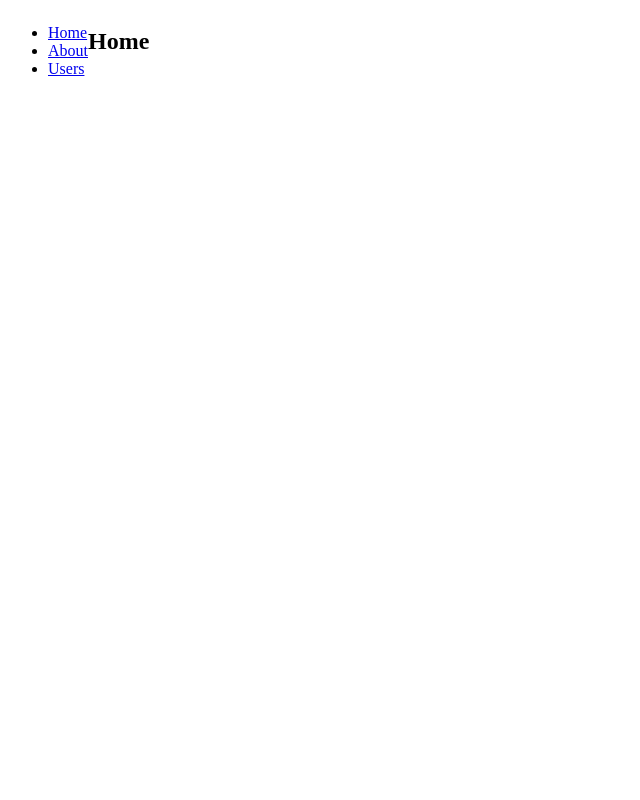
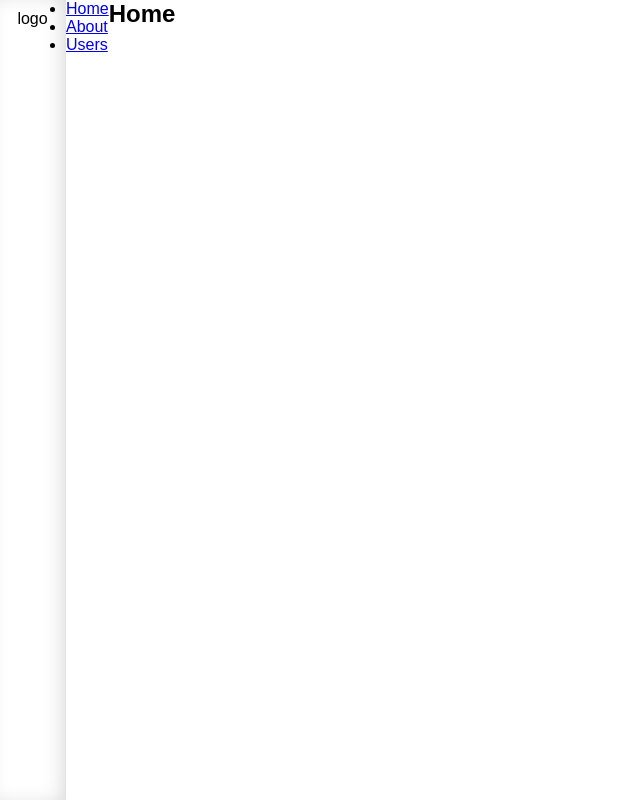
Before and after one commit to CAMIRO/littleWorld, a React (Create React App) app in the folder client/: page / in a window 1280 px wide. Shown: the whole page, without its empty margins (0-640 px from the left). Built offline with nearby package versions, Linux system fonts and the light colour scheme.

Commit message:
adding global styles

```diff
--- a/client/src/App.tsx
+++ b/client/src/App.tsx
@@ -5,6 +5,8 @@ import {
   Route,
   Link
 } from "react-router-dom";
+import { AppNavBar } from './components/AppNavBar';
+
 
 
 const App: React.FC = () => {
@@ -22,6 +24,7 @@ function Users() {
 }
   return (
      <Wrapper>
+       <AppNavBar/>
         <nav>
           <ul>
             <li>
@@ -45,10 +48,11 @@ function Users() {
           <Route path="/users">
             <Users />
           </Route>
-          <Route path="/">
+          <Route exact path="/">
             <Home />
           </Route>
         </Switch>
+
       </Wrapper>
   );
 }
--- /dev/null
+++ b/client/src/components/AppNavBar.tsx
@@ -0,0 +1,50 @@
+import React, { Fragment } from 'react'
+import styled from 'styled-components'
+
+ export const AppNavBar: React.FC = () => {
+    return (
+        <Wrapper>
+            <LogoContainer>
+               logo
+            </LogoContainer>
+
+        </Wrapper>
+
+    )
+}
+const Wrapper = styled.div`
+  width: 66px;
+  min-width: 66px;
+  z-index: 102;
+  box-shadow: inset -7px 0px 22px -7px rgba(0, 0, 0, 0.18);
+  border-right: 1px solid #e4e4e4;
+  display: flex;
+  flex-direction: column;
+  position: relative;
+  flex-shrink: 0;
+  height: 100vh;
+`
+
+const LogoContainer = styled.div`
+  width: 100%;
+  height: auto;
+  text-align: center;
+  padding: 10px;
+  align-items: center;
+`
+
+const Logo = styled.a`
+  background: #884FFC;
+  cursor: pointer;
+  padding: 8px;
+  width: 38px;
+  height: 38px;
+  border-radius: 4px;
+  display: inline-flex;
+  align-items: center;
+  justify-content: center;
+  svg {
+    min-width: 100%;
+    min-height: 100%;
+  }
+`
--- /dev/null
+++ b/client/src/globalStyles.ts
@@ -0,0 +1,13 @@
+import { ThemeProvider, createGlobalStyle } from 'styled-components';
+const GlobalStyles = createGlobalStyle`
+    * {
+        box-sizing: border-box;
+        margin: 0;
+        padding: 0;
+    }
+    body {
+        font-family: 'Mind', sans-serif;
+    }
+`;
+
+export default GlobalStyles
--- a/client/src/index.tsx
+++ b/client/src/index.tsx
@@ -4,6 +4,7 @@ import { BrowserRouter } from "react-router-dom";
 import ApolloClient from 'apollo-boost';
 import { ApolloProvider } from '@apollo/react-hooks';
 import App from './App';
+import GlobalStyles from './globalStyles'
 
 const client = new ApolloClient({
   uri: 'https://localhost:5000/graphql',
@@ -16,6 +17,7 @@ ReactDOM.render(
             <App />
         </ApolloProvider>
      </BrowserRouter>
+     <GlobalStyles/>
   </React.StrictMode>,
   document.getElementById('root')
 );
--- a/client/src/react-app-env.d.ts
+++ /dev/null
@@ -1 +0,0 @@
-/// <reference types="react-scripts" />
```
Also changed, not shown: client/src/views/ReducerExample.tsx (renamed from client/src/components/ReducerExample.tsx), client/src/views/test.tsx (renamed from client/src/components/test.tsx).
